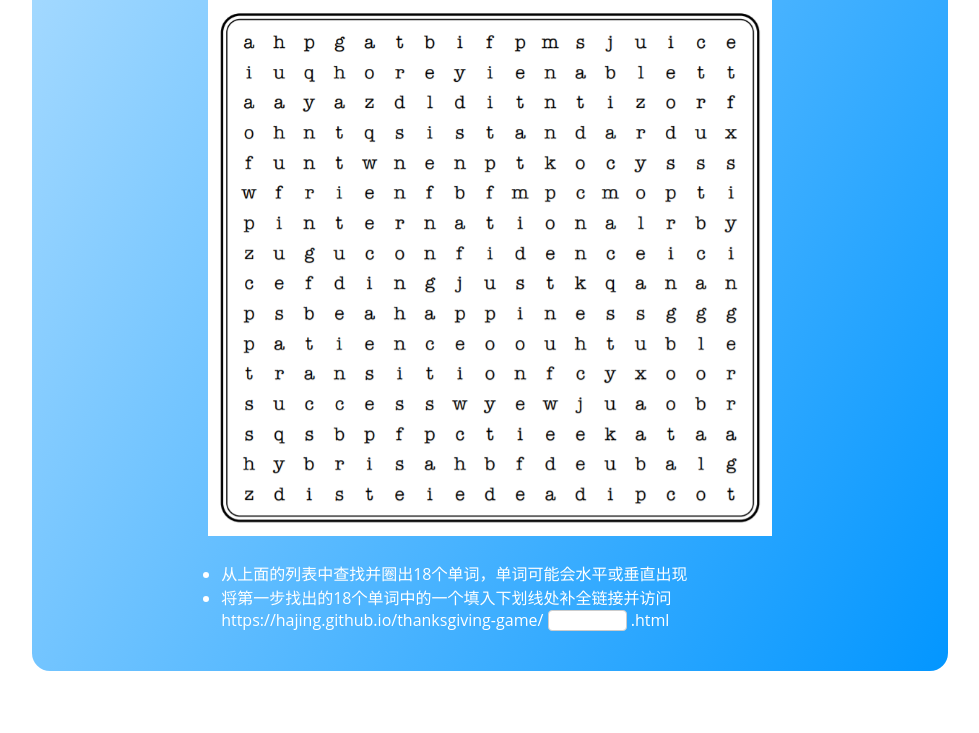
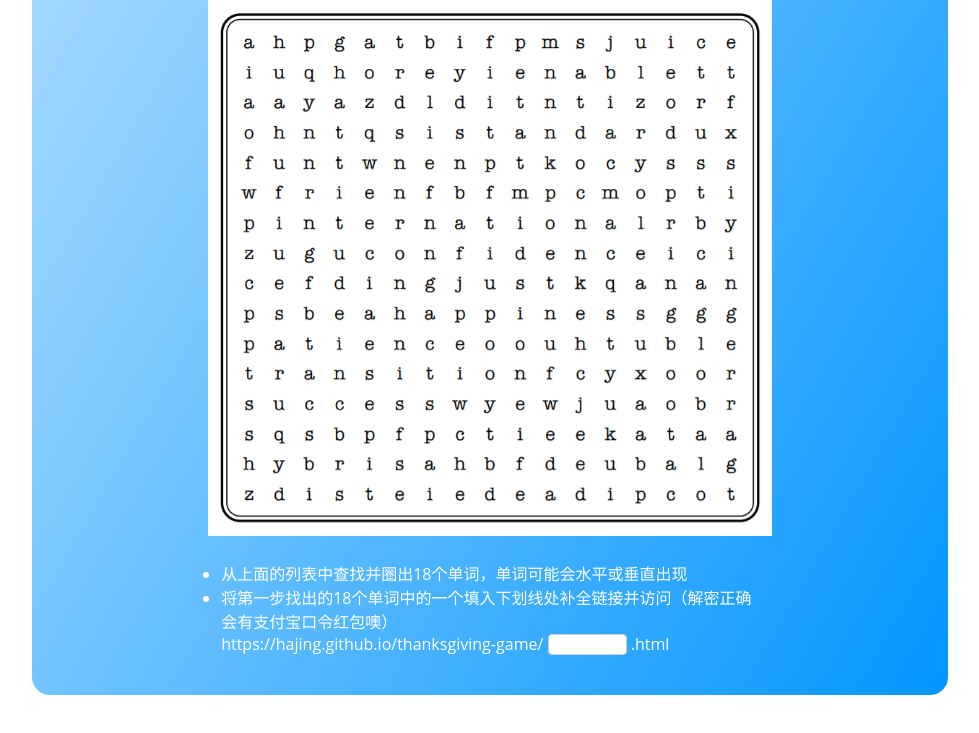
Before and after one commit to hajing/thanksgiving-game, a plain HTML site: page index.html in a window 1280 px wide. Shown: the part 175-908 px from the top of the page, without its empty margins (150-1129 px from the left). Drawn offline with Linux system fonts and the light colour scheme.

Commit message:
修改描述

```diff
--- a/index.html
+++ b/index.html
@@ -15,7 +15,7 @@
     <div class="infomation">
         <ul>
             <li>从上面的列表中查找并圈出18个单词，单词可能会水平或垂直出现</li>
-            <li>将第一步找出的18个单词中的一个填入下划线处补全链接并访问
+            <li>将第一步找出的18个单词中的一个填入下划线处补全链接并访问（解密正确会有支付宝口令红包噢）
                 <br>https://hajing.github.io/thanksgiving-game/
                 <input id="inputinfo">
                 .html
```
